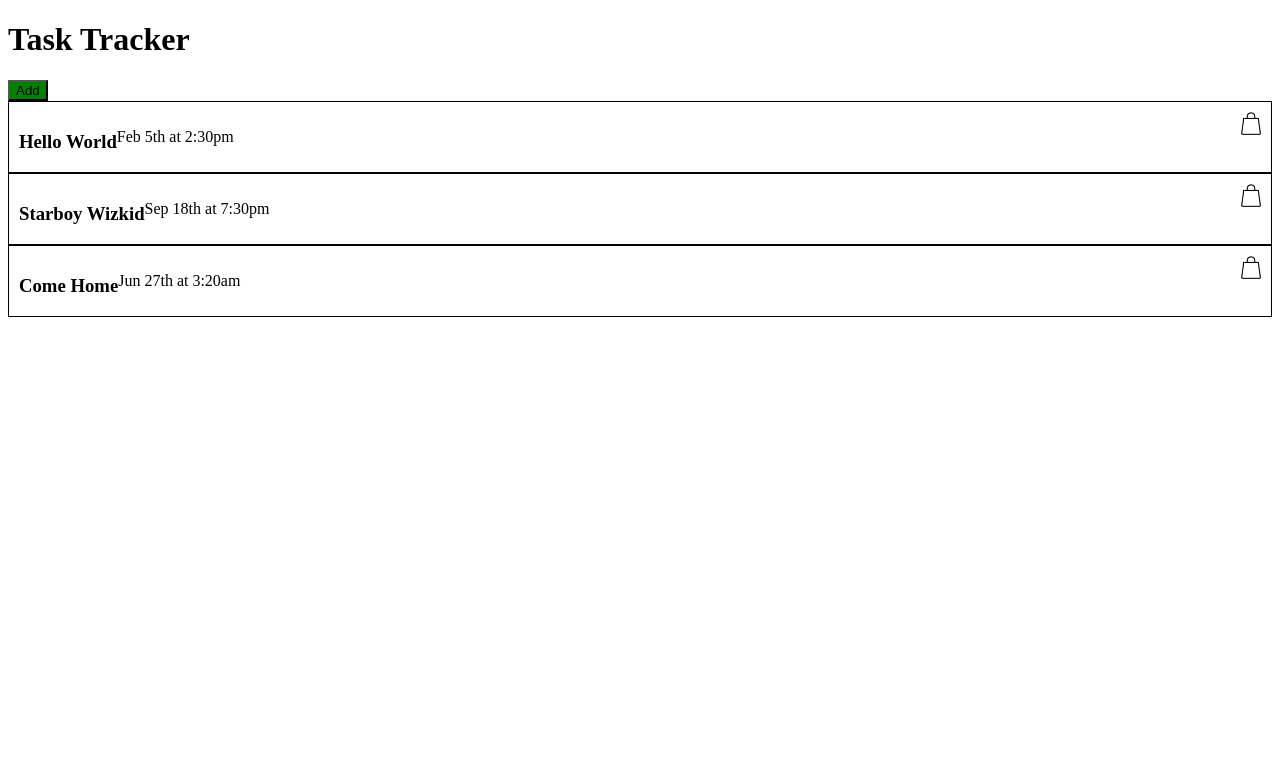
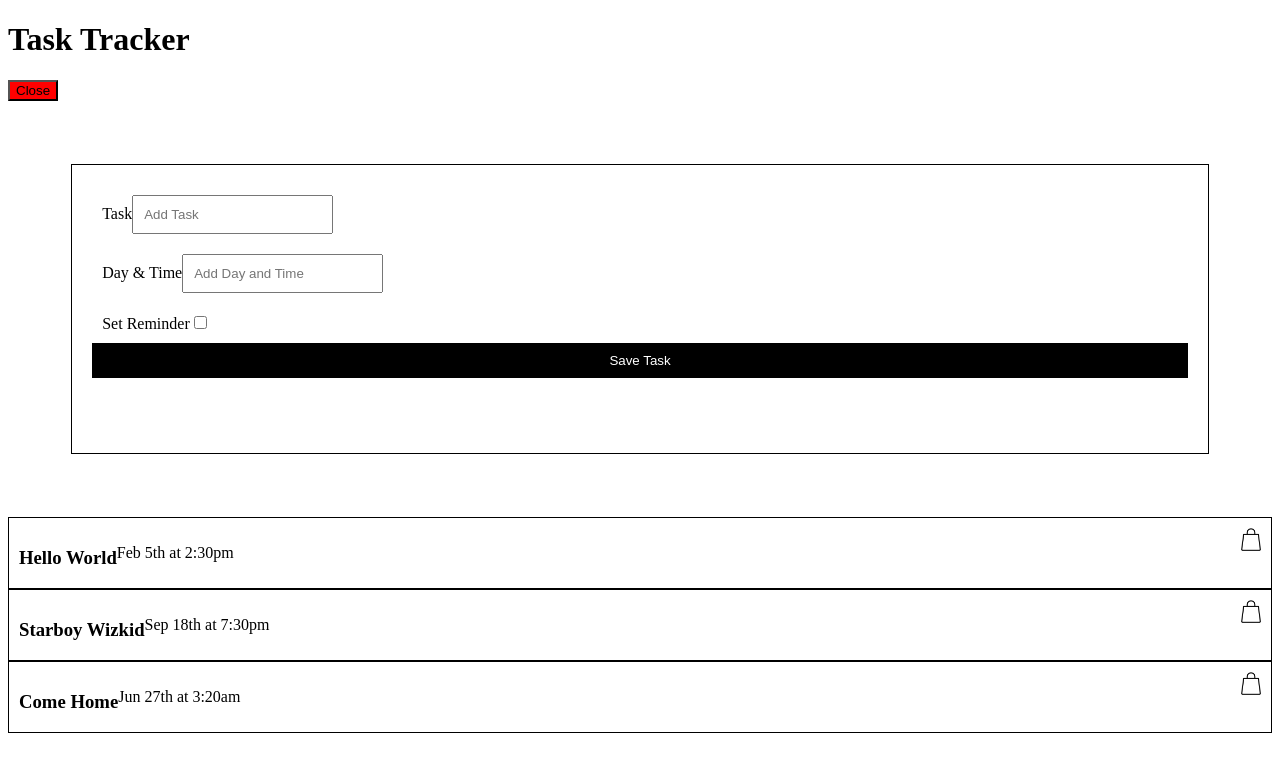
Before and after one commit to Imohh/React-frontend, a React (Create React App) app: page / in a window 1280 px wide. Both pictures are taken after a click on the button "Add". Shown: the top 772 px of the page. Built offline with nearby package versions, Linux system fonts and the light colour scheme.

Commit message:
new commit

```diff
--- a/src/App.js
+++ b/src/App.js
@@ -1,9 +1,12 @@
 import React, { useState } from 'react';
 import Header from "./components/Header";
 import Tasks from "./components/Tasks";
+import AddTask from "./components/AddTask";
 // import Home from "./test/Home"
 
  const App = () => {
+  const [showAddTask, setShowAddTask] = useState(false)
+
   const[tasks ,setTasks] = useState([
     {
         id: 1,
@@ -23,7 +26,14 @@
         day: 'Jun 27th at 3:20am',
         reminder: false,
     },
-])
+  ])
+
+//ADD TASK
+const addTask = (task) => {
+  const id = Math.floor(Math.random() * 10000) + 1
+  const newTask = {id, ...task}
+  setTasks([...tasks, newTask])
+}
 
 // DELETE TASK
 const deleteTask = (id) => {
@@ -41,7 +51,8 @@
       {/* <h1>This is counter app</h1>*/}
 
 
-      <Header />
+      <Header onAdd={() => setShowAddTask(!showAddTask)} showAdd={showAddTask} />
+      {showAddTask && <AddTask onAdd={addTask} />}
       {tasks.length > 0 ? (
         <Tasks
           tasks={tasks}
--- /dev/null
+++ b/src/components/AddTask.js
@@ -0,0 +1,49 @@
+import './style.css'
+import {useState} from 'react'
+
+const AddTask = ({ onAdd }) => {
+const [text, setText] = useState("");
+const [day, setDay] = useState("");
+const [reminder, setReminder] = useState("");
+// const display = () => {
+//     setAddTask((addTask) => console.log())
+//}
+const onSubmit = (e) => {
+    e.preventDefault()
+
+    if(!text) {
+        alert('please add text')
+        return
+    }
+
+    onAdd({text, day, reminder})
+
+    setText('')
+    setDay('')
+    setReminder(false)
+
+}
+
+
+    return (
+        <form className='add-form' onSubmit={onSubmit}>
+            <div className="form-control">
+                <label>Task</label>
+                <input type='text' placeholder='Add Task' value={text} onChange={(e) => setText(e.target.value)} />
+            </div>
+            <div className="form-control">
+                <label>Day & Time</label>
+                <input type='text' placeholder='Add Day and Time' value={day} onChange={(e) => setDay(e.target.value)} />
+            </div>
+            <div className="form-control">
+                <label>Set Reminder</label>
+                <input type='checkbox' checked={reminder} value={reminder} onChange={(e) => setReminder(e.currentTarget.checked)} />
+            </div>
+
+            <input className="submit-form" type='submit' value='Save Task' />
+        </form>
+
+    )
+}
+
+export default AddTask
--- a/src/components/Header.js
+++ b/src/components/Header.js
@@ -2,16 +2,13 @@
 import PropTypes from 'prop-types'
 import Button from './Button'
 
-const Header = ({ title }) => {
-	const onClick = () => {
-		console.log('click')
-	}
+const Header = ({ title, onAdd, showAdd }) => {
 
 
 	return (
 		<header>
 			<h1>{title}</h1>
-			<Button color='green' text='Add' onClick={onClick} />
+			<Button color={showAdd ? 'red' : 'green'} text={showAdd ? 'Close' : 'Add'} onClick={onAdd}  />
 		</header>
 	)
 }
--- a/src/components/Task.js
+++ b/src/components/Task.js
@@ -4,7 +4,7 @@
 
 const Task = ({ task, onDelete, onToggle }) => {
     return (
-        <div className="task" onDoubleClick={() => onToggle(task.id)}>
+        <div className={`task ${task.reminder ? 'reminder' : ''}`} onClick={() => onToggle(task.id)}>
             <h3 className="header-3">{task.text}</h3>
             <img
              src={shopping}
--- a/src/components/style.css
+++ b/src/components/style.css
@@ -20,3 +20,27 @@
 .task p {
     display: block;
 }
+
+.form-control {
+    padding:10px
+}
+
+.form-control input {
+    padding: 10px;
+}
+
+.add-form {
+    border: 1px solid #000;
+    margin: 5%;
+    padding: 20px
+}
+
+ input[type=submit] {
+    cursor: pointer;
+    background: #000;
+    border: none;
+    padding: 10px;
+    color: #fff;
+    margin-bottom: 5%;
+    width: 100%
+}
```
